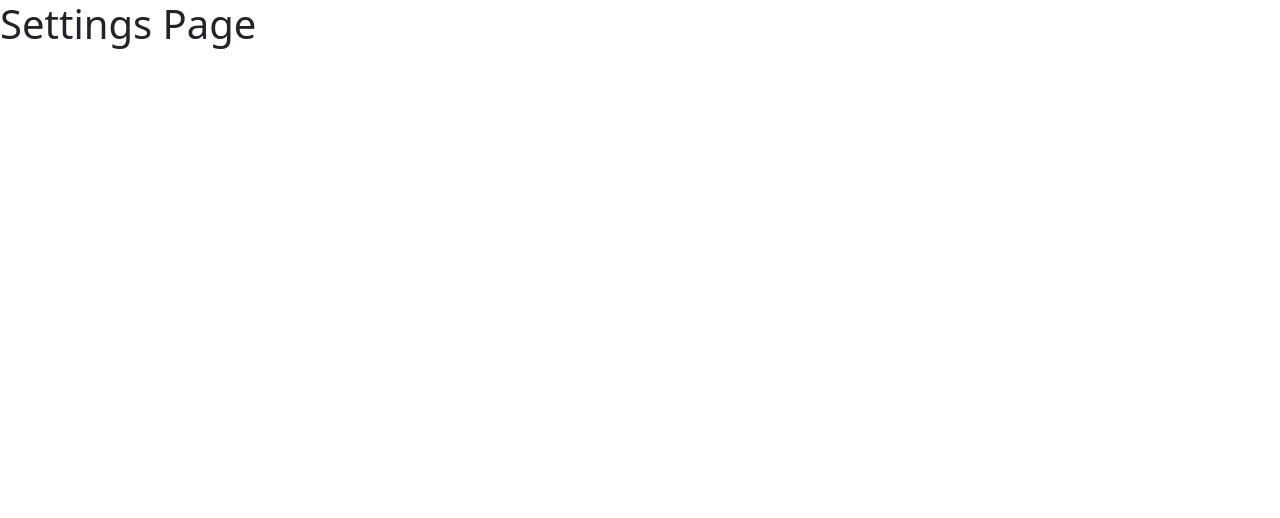
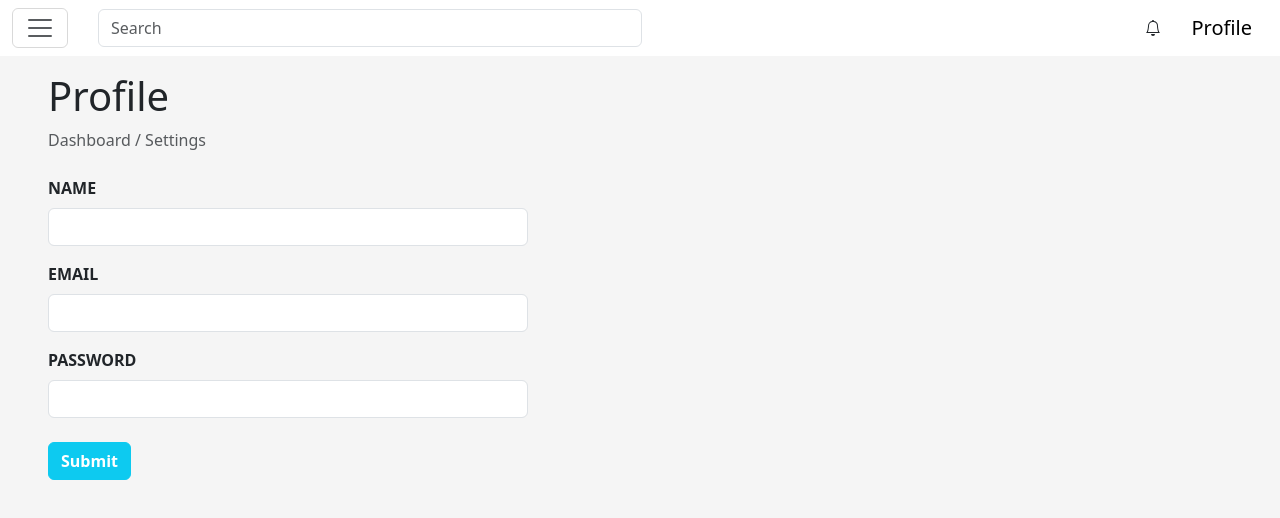
Before and after one commit to peanut150/Inventory-Practice, a React (Vite) app: page /settings in a window 1280 px wide. Shown: the top 518 px of the page. Built offline with nearby package versions, Linux system fonts and the light colour scheme.

Commit message:
added design for settings page

```diff
--- a/src/pages/settings/settings.jsx
+++ b/src/pages/settings/settings.jsx
@@ -1,8 +1,47 @@
+import Offcanvas from "../../components/navbar/OffcanvasNav";
+
 function Settings() {
+  document.body.style.backgroundColor = "#F5F5F5";
+
   return (
-    <>
-      <h1>Settings Page</h1>
-    </>
+    <div className="container-fluid p-5 mt-4">
+      <Offcanvas />
+
+      <div>
+        <h1>Profile</h1>
+        <p class="text-muted">Dashboard / Settings</p>
+      </div>
+
+      {/* Form Input */}
+      <div className="mt-4">
+        <div class="mb-3" style={{ width: "30rem" }}>
+          <label for="NameInput" class="form-label fw-bold">
+            NAME
+          </label>
+          <input type="text" class="form-control" id="NameInput" />
+        </div>
+
+        <div class="mb-3" style={{ width: "30rem" }}>
+          <label for="EmailInput" class="form-label fw-bold">
+            EMAIL
+          </label>
+          <input type="text" class="form-control" id="EmailInput" />
+        </div>
+
+        <div class="mb-3" style={{ width: "30rem" }}>
+          <label for="PasswordInput" class="form-label fw-bold">
+            PASSWORD
+          </label>
+          <input type="password" class="form-control" id="PasswordInput" />
+        </div>
+
+        <div className="mt-4">
+          <button type="button" class="btn btn-info fw-semibold text-white">
+            Submit
+          </button>
+        </div>
+      </div>
+    </div>
   );
 }
 
```
